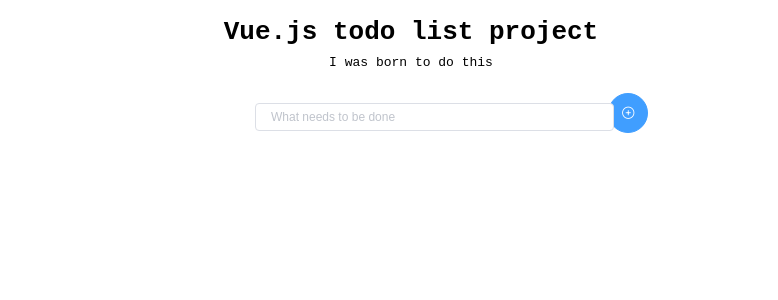
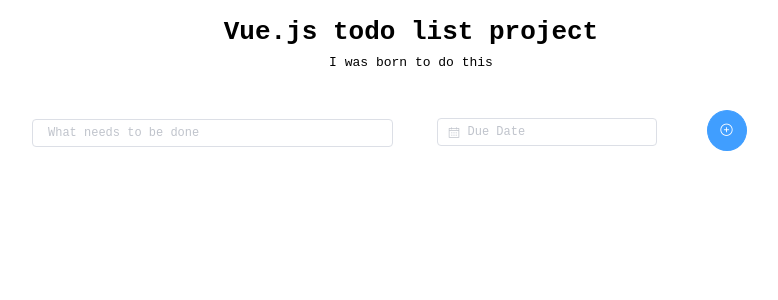
Before and after one commit to myratsapar/todoappvue, a Vue app: page / in a window 1280 px wide. Shown: the top 300 px of the page, without its empty margins (229-1007 px from the left). Built offline with nearby package versions, Linux system fonts and the light colour scheme.

Commit message:
set date, all font family monospace

```diff
--- a/src/App.vue
+++ b/src/App.vue
@@ -11,3 +11,8 @@
   }
 
 </script>
+<style>
+*{
+  font-family: monospace;
+}
+</style>
--- a/src/components/Activity.vue
+++ b/src/components/Activity.vue
@@ -8,7 +8,7 @@
       <el-table-column
         prop="name"
         label="Activities"
-        width="300"
+        :center="true"
         style="text-align: left">
       </el-table-column>
       <el-table-column
--- a/src/components/Dashboard.vue
+++ b/src/components/Dashboard.vue
@@ -67,5 +67,6 @@
 
 .slogan{
   margin-top: -10px;
+  margin-bottom: 40px;
 }
 </style>
--- a/src/components/InputSection.vue
+++ b/src/components/InputSection.vue
@@ -9,6 +9,14 @@
         </el-input>
       </el-col>
 
+    <el-date-picker
+          id="duedate"
+          v-model="date"
+          type="date"
+          size="mini"
+          placeholder="Due Date">
+      </el-date-picker>
+
     <el-button
         id="plusbutton"
         type="primary"
@@ -16,6 +24,7 @@
         circle
         @click="addActivityMethod()">
     </el-button>
+
   </div>
 </template>
 
@@ -65,13 +74,17 @@
 
 <style>
 .addbar {
-  margin-top: 20px;
-  margin-left: 460px;
+  margin-top: 9px;
+  margin-left: 240px;
+  margin-bottom: 30px;
 }
 
 #plusbutton{
-  margin-left: 75px;
-  margin-top: 10px;
+  margin-left: 50px;
+}
+
+#duedate{
+  font-family: monospace;
 
 }
 </style>
```
